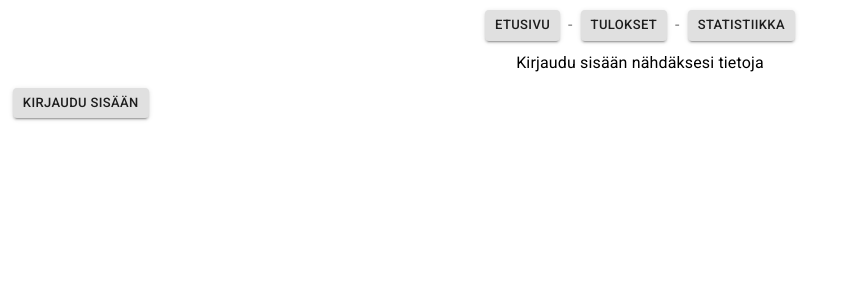
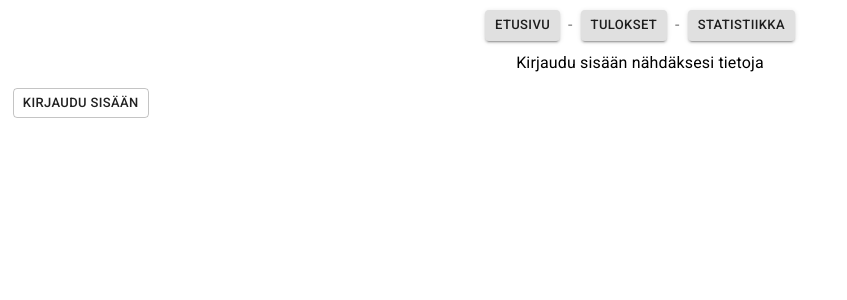
Before and after one commit to Rikkerikardo/vetoseuranta, a React (Create React App) app: page / in a window 1280 px wide. Shown: the top 300 px of the page, without its empty margins (0-847 px from the left). Built offline with nearby package versions, Linux system fonts and the light colour scheme; no server answers; what react-fusioncharts would draw is missing.

Commit message:
small visual adjustments

```diff
--- a/src/App.js
+++ b/src/App.js
@@ -197,8 +197,8 @@ const App = () => {
       {login ? (
         <div>
           <Button
-            variant="contained"
             size="small"
+            variant="outlined"
             style={{ margin: "1%" }}
             aria-haspopup="true"
             onClick={() => {
@@ -211,7 +211,7 @@ const App = () => {
       ) : (
         <div>
           <Button
-            variant="contained"
+            variant="outlined"
             size="small"
             style={{ margin: "1%" }}
             aria-haspopup="true"
```
